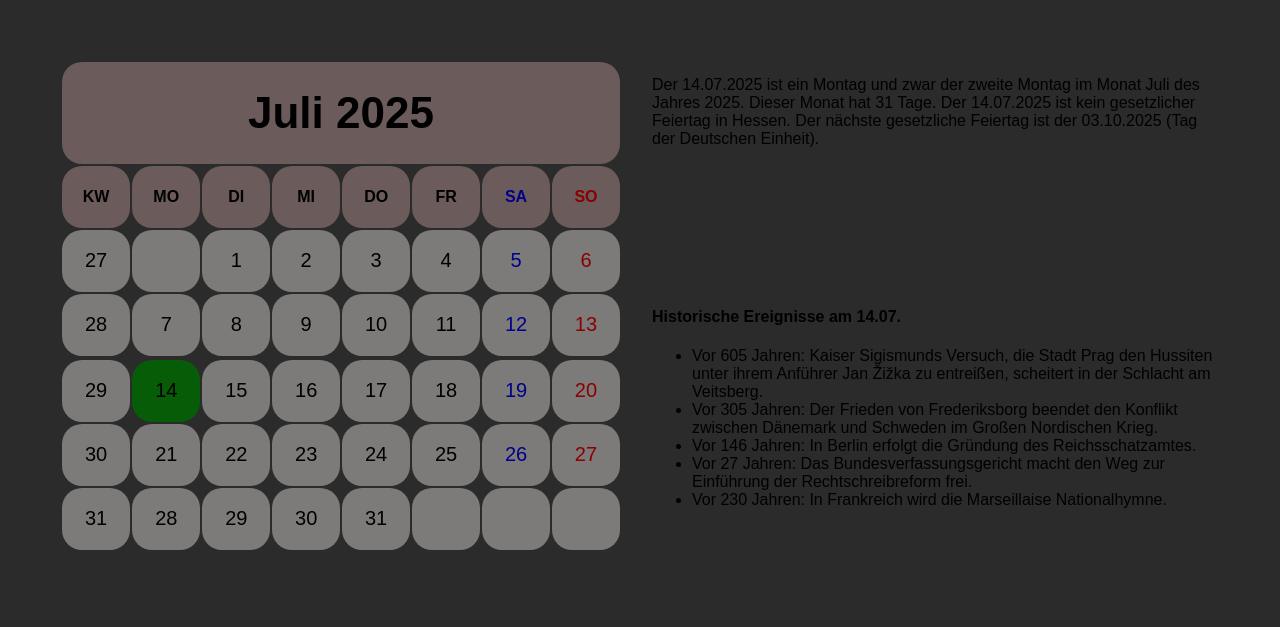
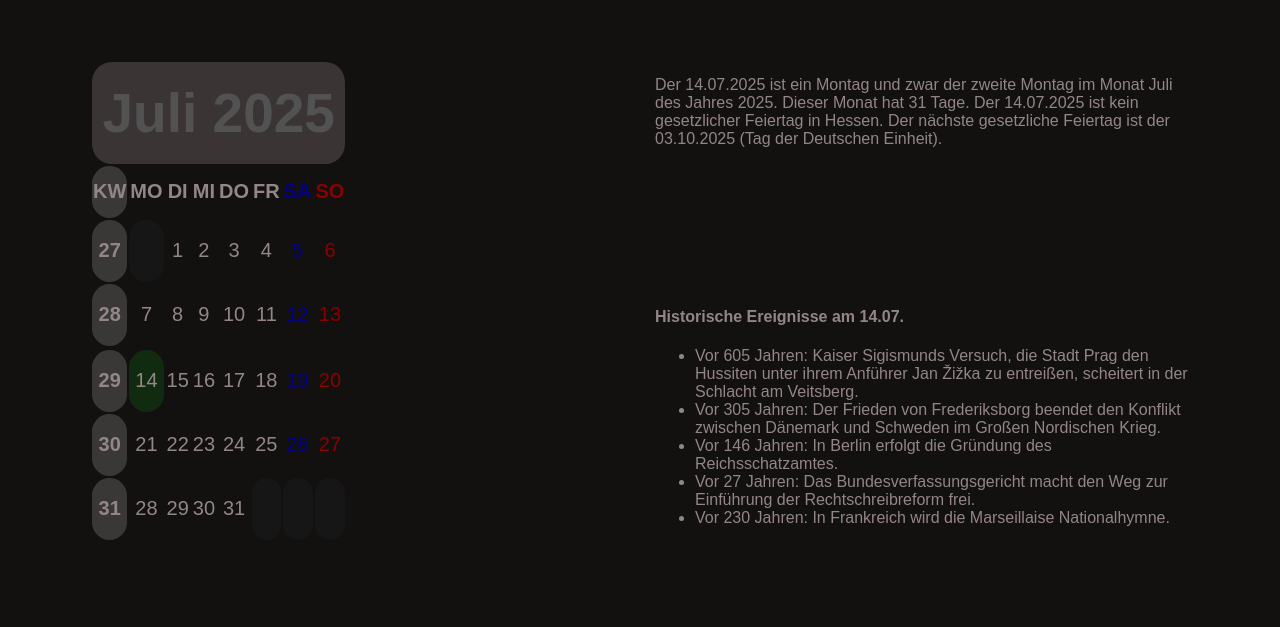
Before and after one commit to cdemy/html_kalender_css, a plain HTML site: page index.html in a window 1280 px wide. Shown: the part 173-800 px from the top of the page. Drawn offline with Linux system fonts and the light colour scheme.

Commit message:
Fix HTML and CSS structure for improved layout and styling consistency

```diff
--- a/index.html
+++ b/index.html
@@ -13,7 +13,7 @@
         <h1>Kalenderblatt vom 14.07.2025</h1>
       </div>
 
-      <div id="Kalenderblatt">
+      <div id="kalenderblatt">
         <table>
           <thead>
             <tr>
@@ -33,7 +33,7 @@
           <tbody>
             <tr>
               <td class="kw">27</td>
-              <td class="mo"></td>
+              <td class="mo none"></td>
               <td class="di">1</td>
               <td class="mi">2</td>
               <td class="do">3</td>
@@ -73,14 +73,14 @@
               <td class="so">27</td>
             </tr>
             <tr>
-              <td class="inside">31</td>
-              <td class="inside">28</td>
-              <td class="inside">29</td>
-              <td class="inside">30</td>
-              <td class="inside">31</td>
-              <td class="outside"></td>
-              <td class="outside"></td>
-              <td class="outside"></td>
+              <td class="kw">31</td>
+              <td class="mo inside">28</td>
+              <td class="di inside">29</td>
+              <td class="mi inside">30</td>
+              <td class="do inside">31</td>
+              <td class="fr outside"></td>
+              <td class="sa outside"></td>
+              <td class="so outside"></td>
             </tr>
           </tbody>
         </table>
--- a/style.css
+++ b/style.css
@@ -1,7 +1,7 @@
 body {
-    background-color: rgb(43, 43, 43);
-    margin-right: 30px;
-    margin-left: 30px;
+    background-color:rgb(19, 16, 16);
+    margin-right: 60px;
+    margin-left: 60px;
     background-image: url('IT.jpg')
     background-size: cover;
 
@@ -13,12 +13,14 @@ body {
     grid-template-areas:
         "header header"
         "kalenderblatt text_box";
-    grid-template-columns: 1fr, 1fr;
+    grid-template-columns: 1fr 1fr;
     justify-content: center;
     text-align: center;
     gap: 30px;
     padding: 30px;
     font-family: Arial, Helvetica, sans-serif;
+    color: rgb(148, 134, 134);
+
 
 }
 
@@ -27,40 +29,36 @@ body {
     grid-area: header;
     font-size: 3cap;
     border-radius: 2cap;
-
-     &:hover {
-  background-color: rgb(124, 123, 121);
-  }
-
+    color:  #3b3434;
 
 }
 
+
 #kalenderblatt {
-    grid-area: kalenderblatt;
+
+        grid-area: kalenderblatt;
 
 }
 
 #kalenderblatt, th {
-    width: cap;
+    width: 5cap;
     border-radius: 20px;
-    height: 60px;
-    background-color: #6b5b5b;
+    height: 50px;
+
 }
 
 
 #th_monat {
     height: 100px;
     font-size: 4cap;
-    background-color: #6b5b5b;
+    background-color: #3b3434;
+    color: #535252;
 
 
 }
 
 #kalenderblatt, td {
-    background-color:  rgb(124, 123, 121);
-    font-size: 1.8cap;
     font-size: 20px;
-    width: 5cap;
     height: 60px;
     cursor: pointer;
     border-radius: 20px;
@@ -68,8 +66,10 @@ body {
 }
 
 
-.kw
-ba{
+.kw {
+    background-color: #3a3737;
+     font-weight: bold;
+
 
 }
 
@@ -80,8 +80,19 @@ ba{
 }
 
 
+
+.outside {
+    background-color:  rgb(22, 22, 22);
+
+}
+
+.none {
+background-color:  rgb(22, 22, 22);
+}
+
+
 #heute {
-    background-color: rgb(7, 92, 7);
+    background-color: rgb(17, 43, 17);
 }
 
 
@@ -89,13 +100,18 @@ ba{
     grid-area: text_box;
     text-align: left;
     font-size: 1rem;
+
+
+       &:hover {
+  background-color: rgb(29, 19, 1);
+  }
+
 }
 
 h4 {
     margin-top: 10rem;
 
   }
-
 
   .sa{
     color: darkblue;
@@ -105,5 +121,3 @@ h4 {
   .so {
     color: darkred ;
 }
-    border: red 1px solid;
-  }
```
